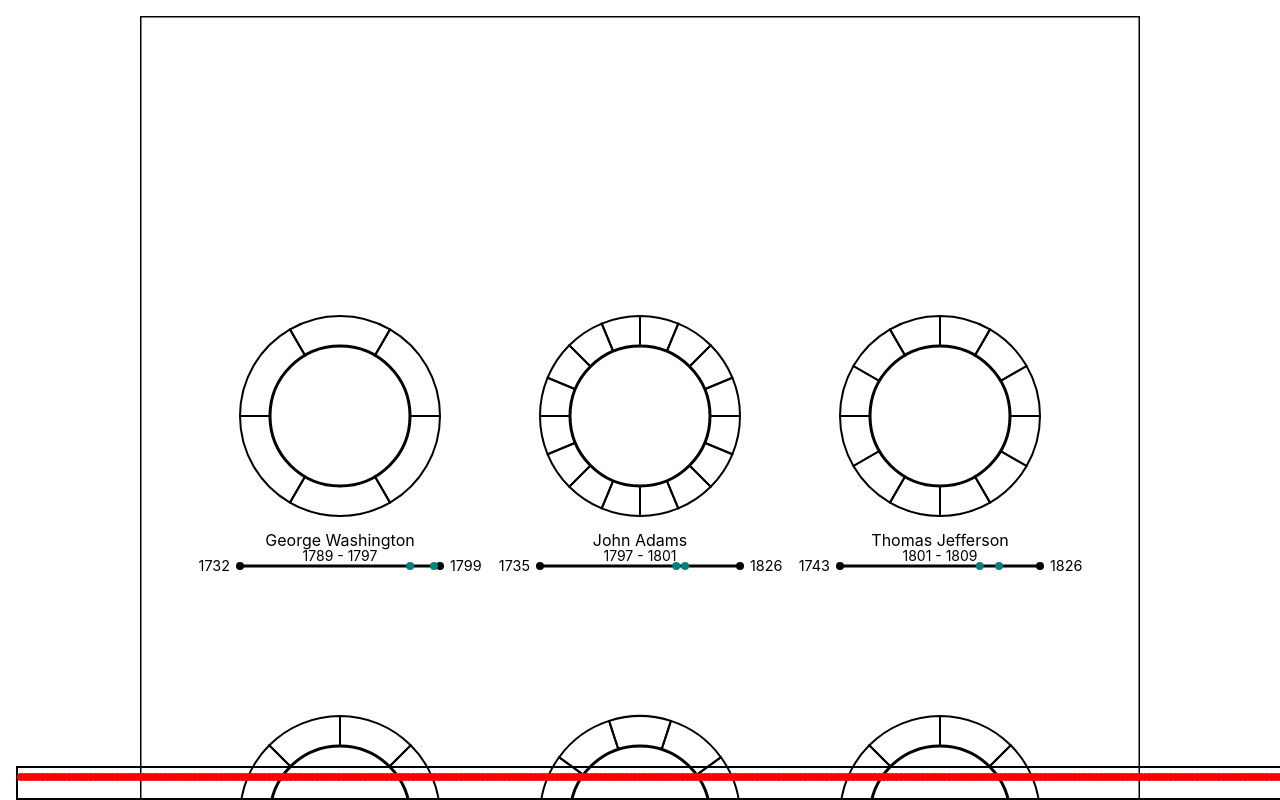
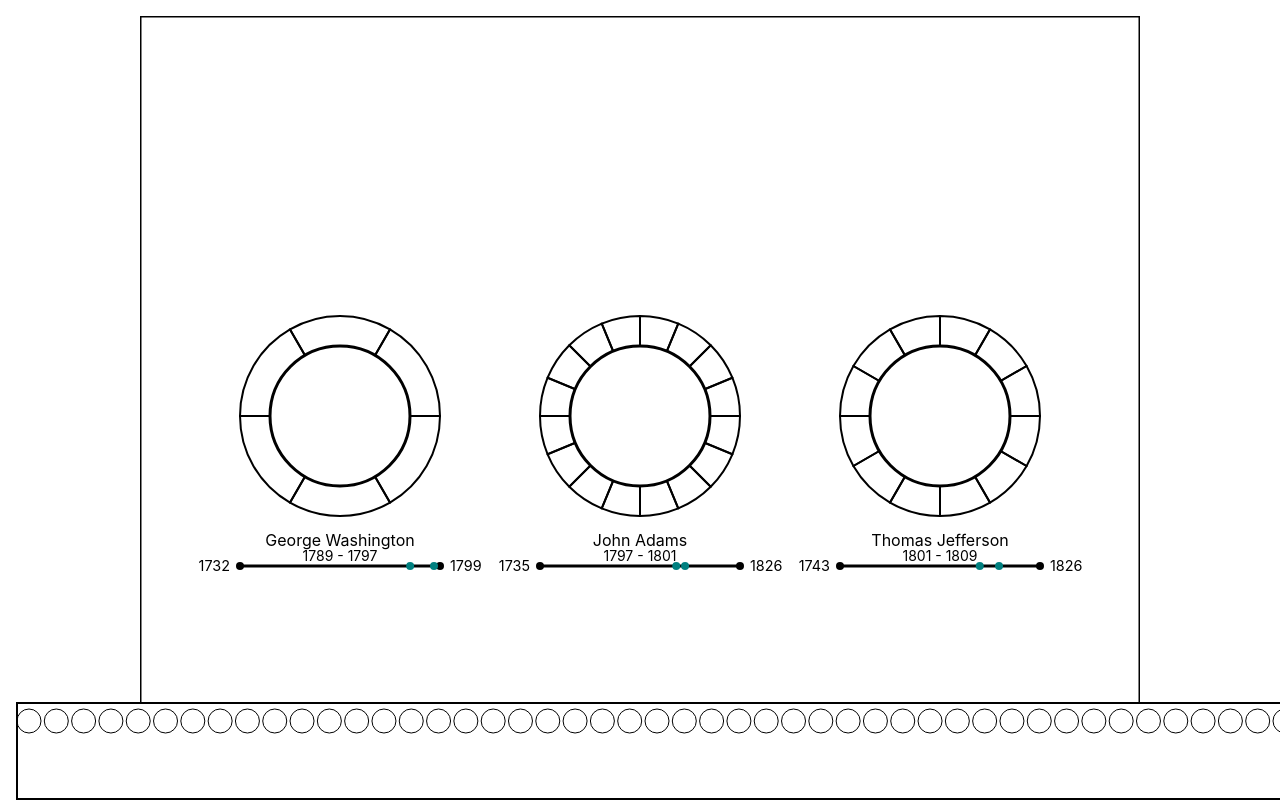
Before and after one commit to vaishalivr/US-Presidents, a Svelte app: page / in a window 1280 px wide. Shown: the top 800 px of the page. Built offline with nearby package versions, Linux system fonts and the light colour scheme.

Commit message:
change control to make presidents

```diff
--- a/src/components/Svg.svelte
+++ b/src/components/Svg.svelte
@@ -89,10 +89,10 @@
           president.deathYear === "" || president.deathYear == null
             ? currentYear
             : president.deathYear;
-        console.log(`Checking President: ${president.name}`);
-        console.log(
-          `Birth Year: ${president.birthYear}, Death Year: ${deathYear}`
-        );
+        // console.log(`Checking President: ${president.name}`);
+        // console.log(
+        //   `Birth Year: ${president.birthYear}, Death Year: ${deathYear}`
+        // );
         return (
           president.birthYear <= circleYear &&
           (deathYear >= circleYear ||
@@ -101,7 +101,7 @@
         );
       });
       filteredPresidents.set(filteredPresidentsArray);
-      console.log("Filtered Presidents:", filteredPresidentsArray);
+      //console.log("Filtered Presidents:", filteredPresidentsArray);
     }
   }
 </script>
--- a/src/components/stickyYearsDiv.svelte
+++ b/src/components/stickyYearsDiv.svelte
@@ -4,11 +4,11 @@
   import { selectedCircleId } from "../store.js";
 
   const currentYear = new Date().getFullYear();
-  let totalDots = currentYear - $presidents[0].birthYear;
-  //let totalDots = 150;
+  //let totalDots = currentYear - $presidents[0].birthYear;
+  let totalDots = 47;
   let svgWidth = 0;
   let svgHeight = 0;
-  const radius = 4;
+  const radius = 12;
 
   const updateDimensions = () => {
     svgWidth = window.innerWidth;
@@ -21,6 +21,7 @@
   });
 
   const handleCircleClick = (event) => {
+    console.log(event.target.id);
     selectedCircleId.set(event.target.id);
   };
 </script>
@@ -32,17 +33,19 @@
       y="0"
       width="100%"
       height="100%"
-      fill="none"
+      fill="white"
       stroke="black"
       stroke-width="2"
     />
 
+    <!-- code for all circles in a row -->
     {#each Array(totalDots) as _, index}
       <circle
         cx={(index / (totalDots - 1)) * (svgWidth - 2 * radius) + radius}
-        cy="10"
+        cy="18"
         r={radius}
-        fill="red"
+        fill="none"
+        stroke="black"
         id={`circle-${1732 + index}`}
         on:click={handleCircleClick}
         on:keydown={(e) => e.key === "Enter" && handleCircleClick(e)}
@@ -83,7 +86,7 @@
     bottom: 0;
     z-index: 10;
     border: 1px solid black;
-    height: 2rem;
+    height: 6rem;
     width: 100vw;
     margin: 0;
     padding: 0;
```
Also changed, not shown: public/build/bundle.css, public/build/bundle.js, 1 other file (tests, documents, lock files or other folders).
